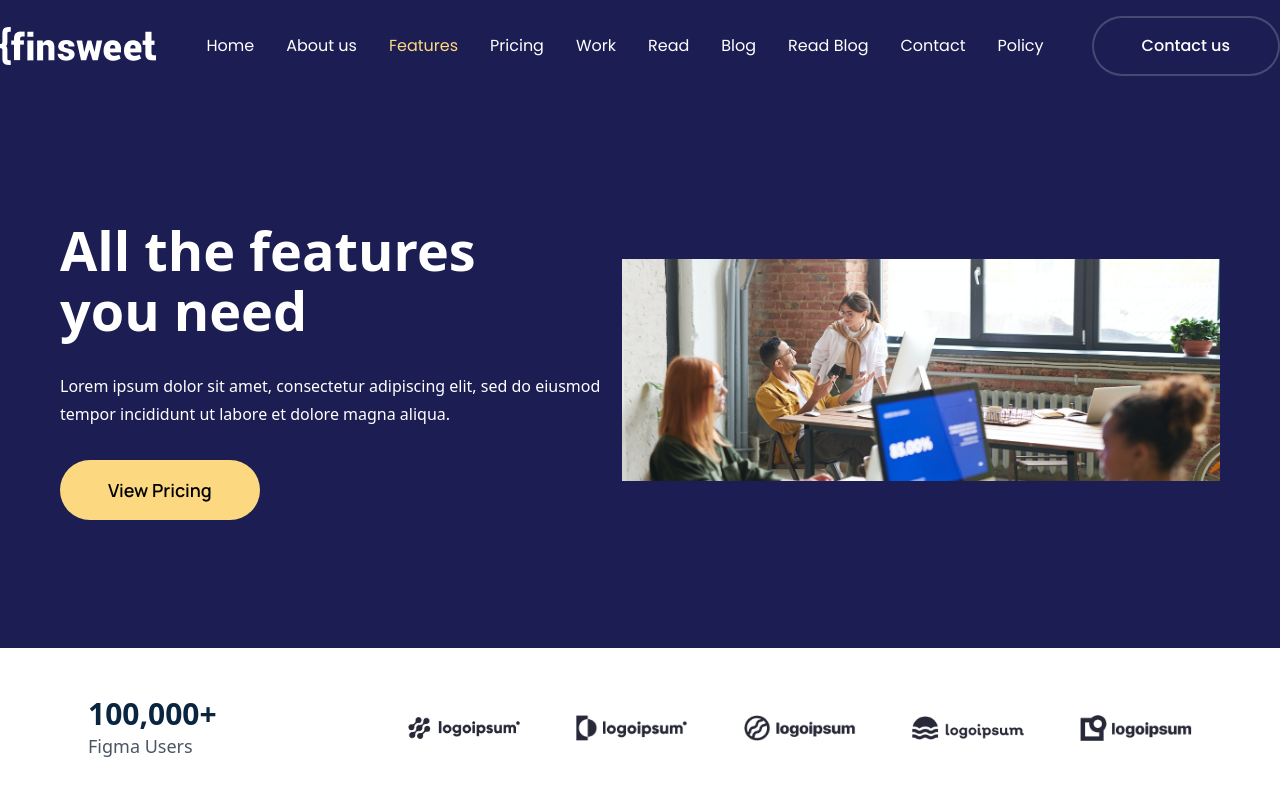
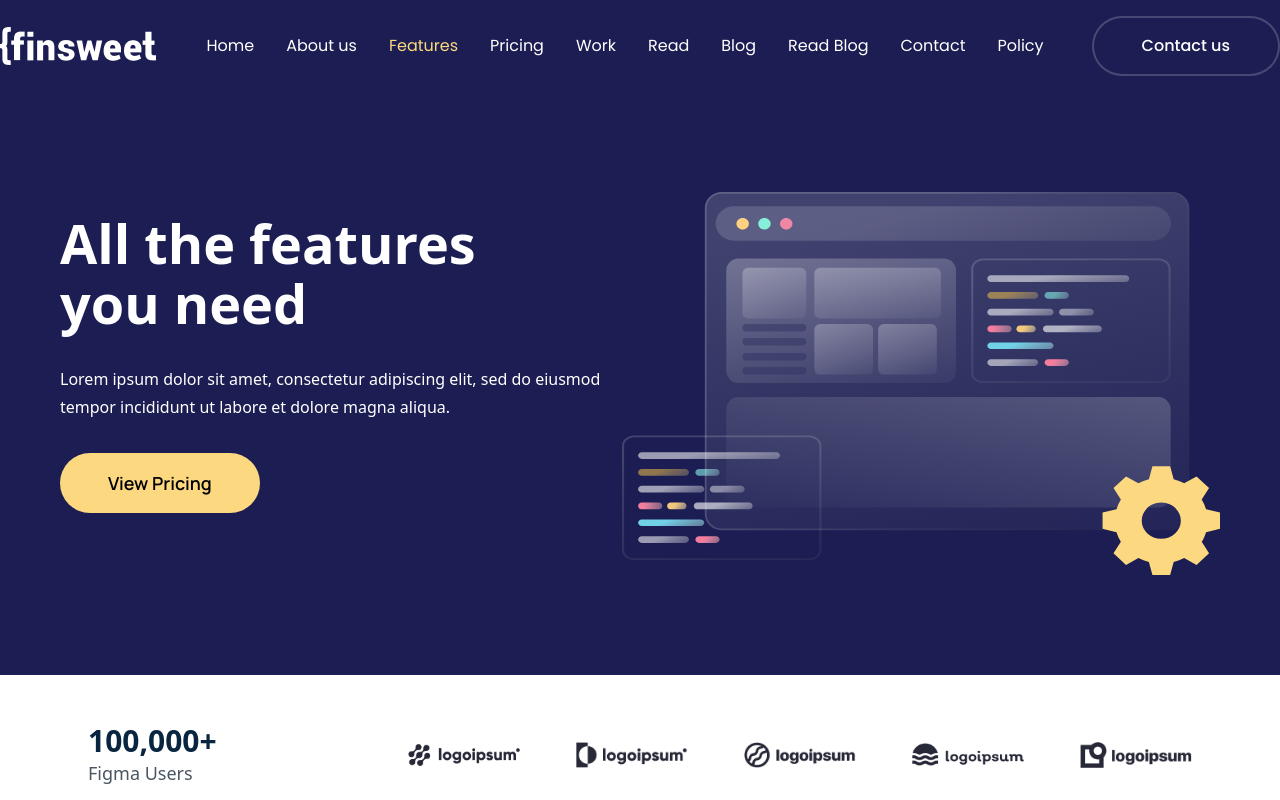
Before and after one commit to Sadat25/finsweet-p4, a React (Vite) app: page /features in a window 1280 px wide. Shown: the top 800 px of the page. Built offline with nearby package versions, Linux system fonts and the light colour scheme.

Commit message:
updated featuresvg

```diff
--- a/src/Components/HeroSection.jsx
+++ b/src/Components/HeroSection.jsx
@@ -1,19 +1,20 @@
 import React from 'react'
 import Btn from './Btn'
 import heroImg from '../assets/bannerImg.png'
+import featuresvg from '../assets/feature.svg'
 
 const HeroSection = () => {
   return (
     <>
       <section className='bg-[#1C1E53]'>
-        <div className='container md:flex md:items-center md:py-32 px-15'>
+        <div className='container md:flex md:items-center py-10 md:py-20 px-15 space-y-10 flex flex-col-reverse md:flex-row'>
             <div>
                 <h2 className='text-3xl md:text-4xl lg:text-[54px] text-white font-semibold w-[300px] lg:w-[468px]'>All the features you need</h2>
                 <p className='text-base font-medium md:w-[280px] lg:w-[562px] text-white py-4 md:py-6 lg:py-8 lg:leading-7'>Lorem ipsum dolor sit amet, consectetur adipiscing elit, sed do eiusmod tempor incididunt ut labore et dolore magna aliqua.</p>
                 <Btn className='bg-[#FCD980]'>View Pricing</Btn>
             </div>
             <div>
-                <img className='mt-5 pb-5' src={heroImg} alt="#" />
+                <img className='mt-5 pb-5 w-full' src={featuresvg} alt="featuresvg" />
             </div>
         </div>
       </section>
--- a/src/Pages/Hamim-Regwan/Aboutpage/Aboutuslastpart.jsx
+++ b/src/Pages/Hamim-Regwan/Aboutpage/Aboutuslastpart.jsx
@@ -71,7 +71,7 @@ const Aboutuslastpart = () => {
             <p>Finsweet Users</p>
           </div>
 
-          <div className='lg:flex lg:gap-26 items-center lg:pl-0 pl-5  grid-cols-2'>
+          <div className='flex lg:gap-26 items-center lg:pl-0 pl-5  grid-cols-2 gap-5 flex-wrap'>
             <div className='flex gap-3 '>
               <img src={logo1} alt="" className='w-5 h-5 dark:bg-white rounded-full' />
               <p className='font-Poppins font-medium'>logoipsum</p>
--- a/src/Pages/Litan/components/Inquiry/Inquiry.jsx
+++ b/src/Pages/Litan/components/Inquiry/Inquiry.jsx
@@ -27,7 +27,7 @@ const Inquiry = () => {
                                     <input className='w-full border border-gray-400 px-5 py-2.5 rounded-sm' placeholder='Paste your Figma design URL' />
                                 </form>
                                 <Btn className={'bg-[#FCD980] !text-Tint-Blue w-full'}>Send an Inquiry</Btn>
-                                <div className="flex justify-center">
+                                <div className="flex justify-center pb-8 md:pb-0">
                                     <a className='flex items-center gap-2' href="/">Get in touch with us<FaArrowRightLong /></a>
                                 </div>
                             </div>
```
Also changed, not shown: src/Pages/Sumon-Kibria/Features.jsx (+5 -5 lines), src/assets/feature.svg (added).
